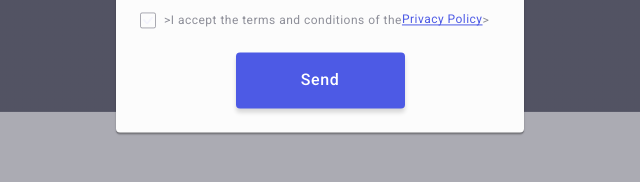
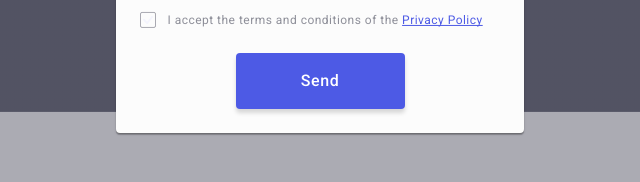
Before and after one commit to KovalchukODS/goit-markup-hw-05, a plain HTML site: page index.html in a window 1280 px wide. Shown: the part 561-743 px from the top of the page, 320-960 px from the left. Drawn offline with nearby package versions, Linux system fonts and the light colour scheme.

Commit message:
hotfix/v1.4

```diff
--- a/css/style.css
+++ b/css/style.css
@@ -566,10 +566,7 @@ color: var(--Iris);
 	text-align: center;
 	transition: background-color 250ms cubic-bezier(0.4, 0, 0.2, 1), border 250ms cubic-bezier(0.4, 0, 0.2, 1), fill 250ms cubic-bezier(0.4, 0, 0.2, 1);
 }
-.modal-form-agreement-label{
-  display: flex;
-	align-items: center;
-}
+
 .modal-form-agreement-link{
 	line-height: 1.33;
 	text-decoration: underline;
--- a/index.html
+++ b/index.html
@@ -589,9 +589,8 @@
                 <svg width="10" height="8">
                   <use href="./images/icons.svg#icon-check"></use></svg
               ></span>
-              >I accept the terms and conditions of the
+              I accept the terms and conditions of the
               <a class="modal-form-agreement-link" href="">Privacy Policy</a>
-              >
             </label>
           </div>
 
```
